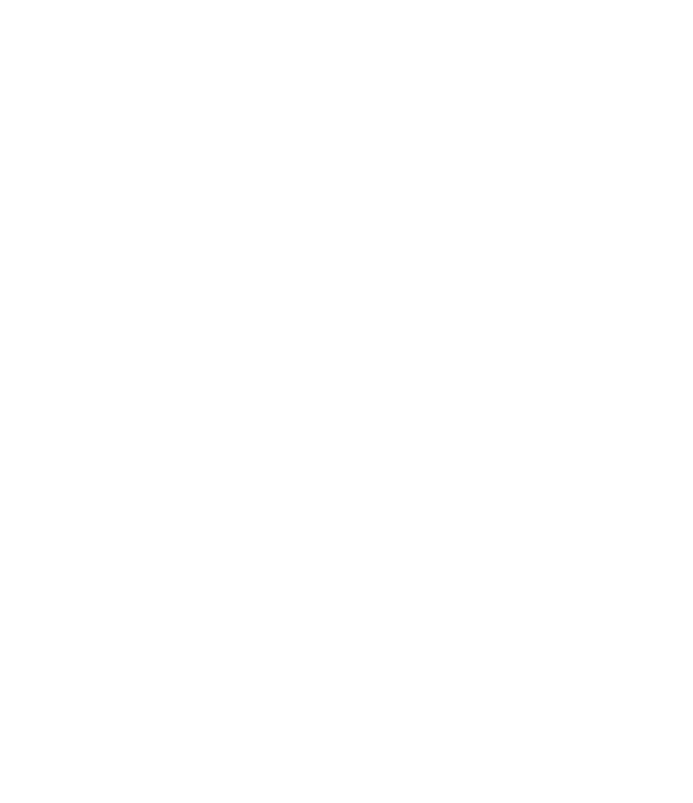
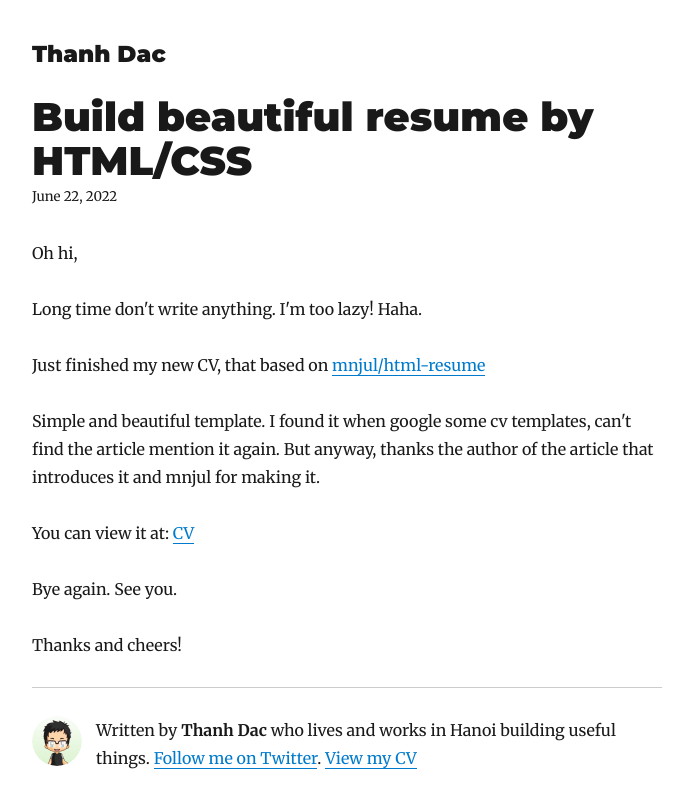
Before and after one commit to thanh4890/thanh4890.github.io, a Gatsby site: page /build-beautiful-resume-by-html-css/ in a window 1280 px wide. Before the commit this address had no page. Shown: the top 803 px of the page, without its empty margins (293-986 px from the left). Built offline with nearby package versions, Linux system fonts and the light colour scheme; Gatsby itself is replaced by a stand-in of ours; some packages are replaced by stand-ins of ours.

Commit message:
update new cv

```diff
--- a/content/blog/just-finish-my-new-cv/index.md
+++ b/content/blog/build-beautiful-resume-by-html-css/index.md
@@ -1,5 +1,5 @@
 ---
-title: Just finish my new CV
+title: Build beautiful resume by HTML/CSS
 date: "2022-06-22T02:25:43Z"
 description: "Beautiful resume template. Purely create with HTML/CSS."
 ---
@@ -12,7 +12,7 @@
 
 Simple and beautiful template. I found it when google some cv templates, can't find the article mention it again. But anyway, thanks the author of the article that introduces it and mnjul for making it.
 
-You can view it at: [CV](https://thanhdac.com/cv.pdf)
+You can view it at: [CV](https://thanhdac.com/cv/resume.pdf)
 
 Bye again. See you.
 
```
Also changed, not shown: 3 other files.
